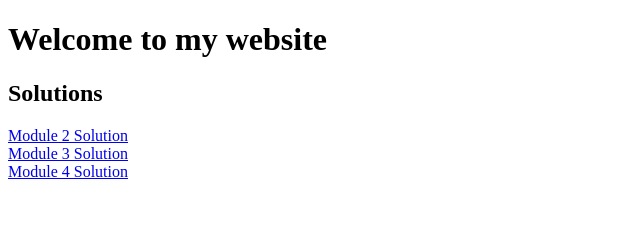
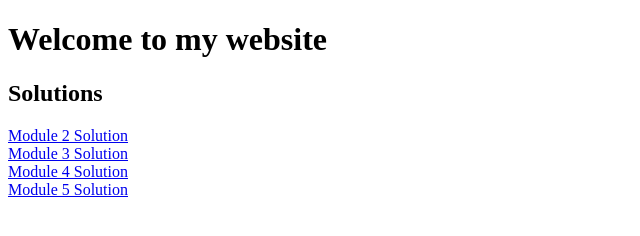
Before and after one commit to shresthgupta9/coursera-test, a plain HTML site: page index.html in a window 1280 px wide. Shown: the whole page, without its empty margins (0-640 px from the left). Drawn offline with Linux system fonts and the light colour scheme.

Commit message:
updated index.html

```diff
--- a/index.html
+++ b/index.html
@@ -15,6 +15,7 @@
     <div><a href="module2-solution/index.html">Module 2 Solution</a></div>
     <div><a href="module3-solution/index.html">Module 3 Solution</a></div>
     <div><a href="module4-solution/index.html">Module 4 Solution</a></div>
+    <div><a href="module5-solution/index.html">Module 5 Solution</a></div>
 
 </body>
 </html>
```
